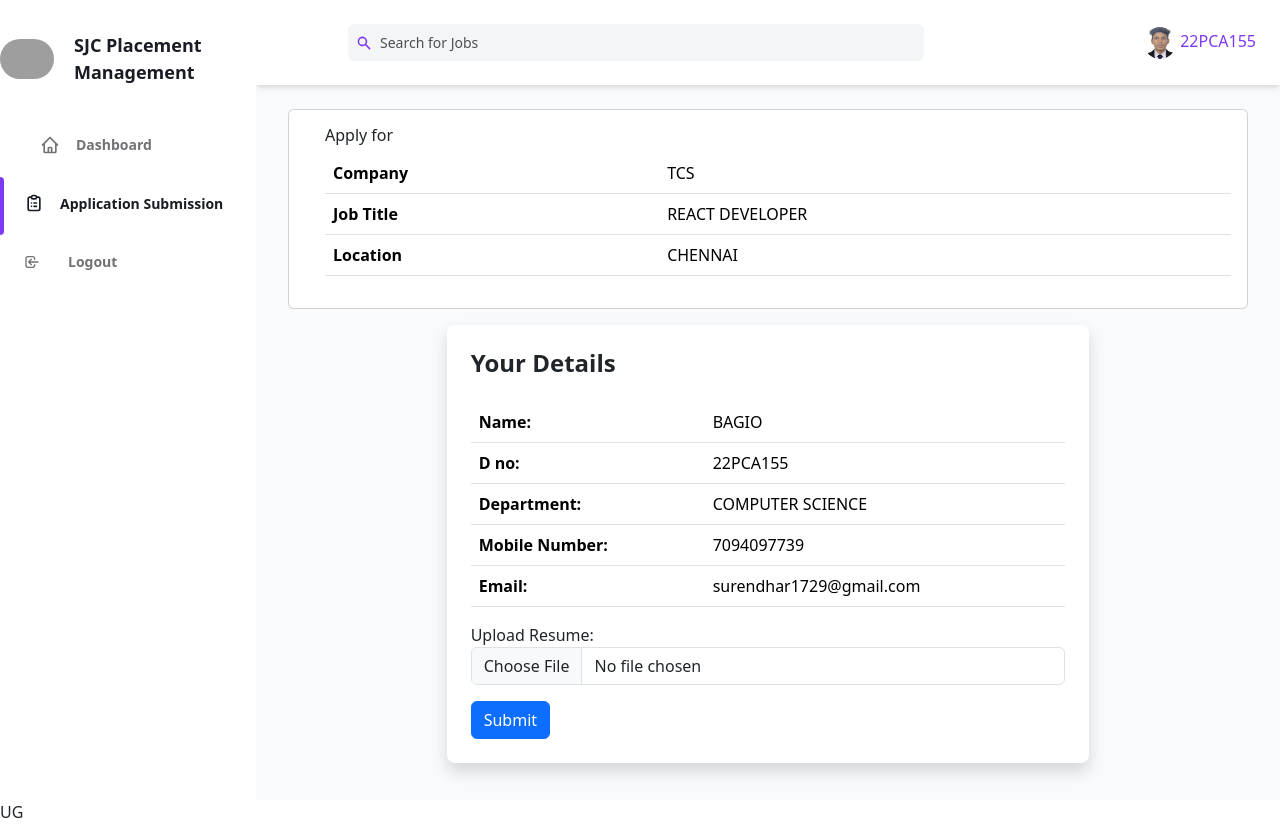
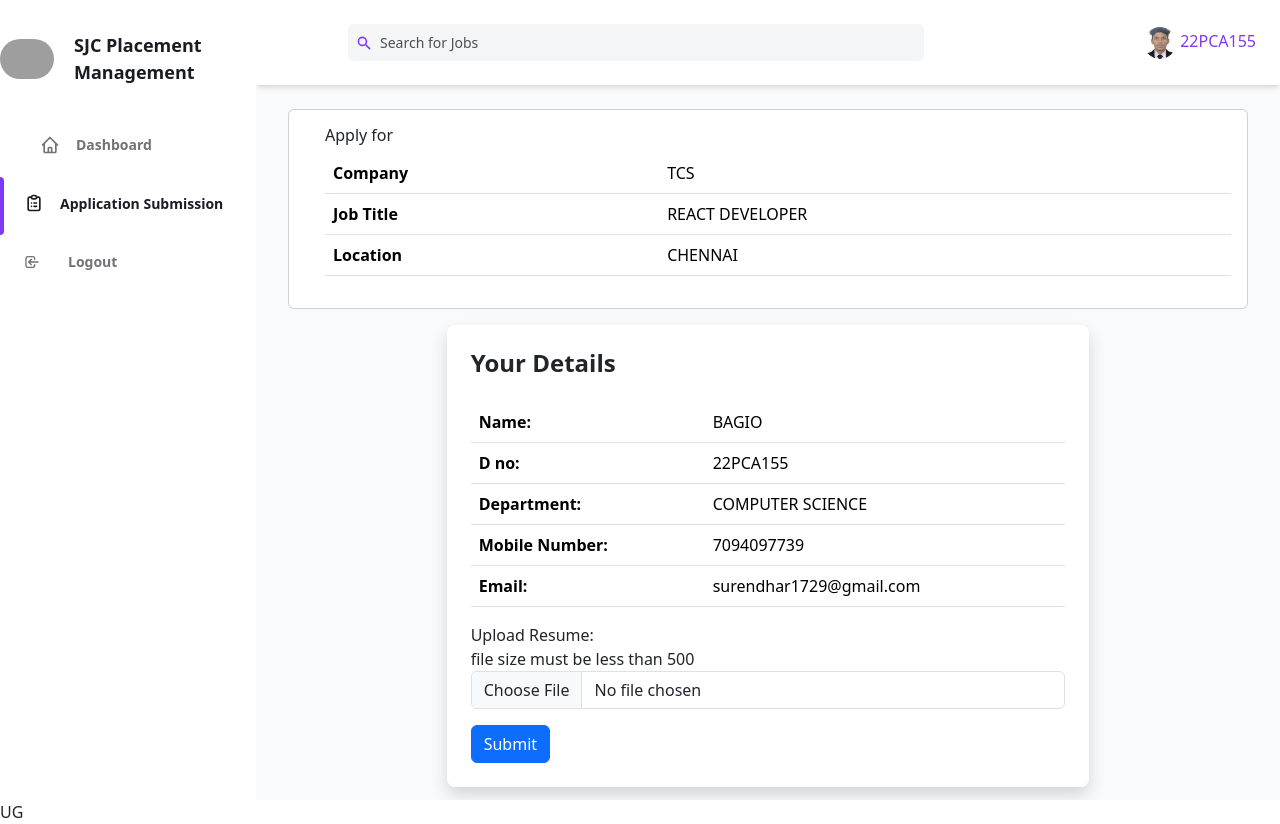
Before and after one commit to suren163/placement-management-system, a PHP site: page /user/apply.php?id=35 in a window 1280 px wide. Run offline with PHP 8.4, Linux system fonts and the light colour scheme; a user stored in the database is signed in; data comes from the database, SQL or seed files in the repository; some libraries are stand-ins or nearby versions; grey boxes are pictures that could not be loaded.

Commit message:
email process success

```diff
--- a/user/apply.php
+++ b/user/apply.php
@@ -44,17 +44,22 @@ $userData = mysqli_fetch_assoc($userResult);
 if (isset($_POST['submit'])) {
     if ($_SERVER["REQUEST_METHOD"] == "POST") {
 
+        // Get the 'dno' value
+        $dno = $fet_stud['dno'];
+
         $fileTmpPath = $_FILES['resume']['tmp_name'];
-        $fileName = $_FILES['resume']['name'];
-        $fileSize = $_FILES['resume']['size'];
         $fileType = $_FILES['resume']['type'];
-        if ($fileSize / 1024 <= 500) {
-            $uploadDir = 'resume_uploads/'; // Directory to save uploaded photos
-            $uploadPath = $uploadDir . $fileName;
+
+        if ($fileType == 'application/pdf') { // Check if the file is a PDF
+            $newFileName = $dno . '_resume.pdf'; // Rename the file
+
+            $uploadDir = 'resume_uploads/'; // Directory to save uploaded resumes
+            $uploadPath = $uploadDir . $newFileName;
+
             // Move the uploaded file to the desired directory
             if (move_uploaded_file($fileTmpPath, $uploadPath)) {
                 // Update the profile photo path in the database
-                $updatePhotoQuery = "INSERT INTO pdf (s_id,c_id,resume) VALUES ($idd,$id,'$uploadPath')";
+                $updatePhotoQuery = "INSERT INTO pdf (s_id, c_id, resume) VALUES ($idd, $id, '$uploadPath')";
                 mysqli_query($con, $updatePhotoQuery);
                 $mail = new PHPMailer(true);
 
@@ -100,7 +105,7 @@ if (isset($_POST['submit'])) {
                 }
             }
         } else {
-            echo "file size must be less than 500";
+            echo "<script>alert('file size must be less than 500');window.location='apply.php';</script>";
         }
     }
 }
@@ -343,6 +348,7 @@ if (isset($_POST['submit'])) {
                                     <form method="post" enctype="multipart/form-data">
                                         <div class='mb-3'>
                                             <label for='resume'>Upload Resume:</label> <br>
+                                            <p>file size must be less than 500</p>
                                             <input class='form-control' type='file' name='resume' id='resume' accept="application/pdf">
                                         </div>
                                         <button class='btn btn-primary' type="submit" name="submit">Submit</button>
```
Also changed, not shown: user/profile.php (+12 -1 lines), user/profile_photo/22PCA159_profile.jpg (added), 3 other files.
